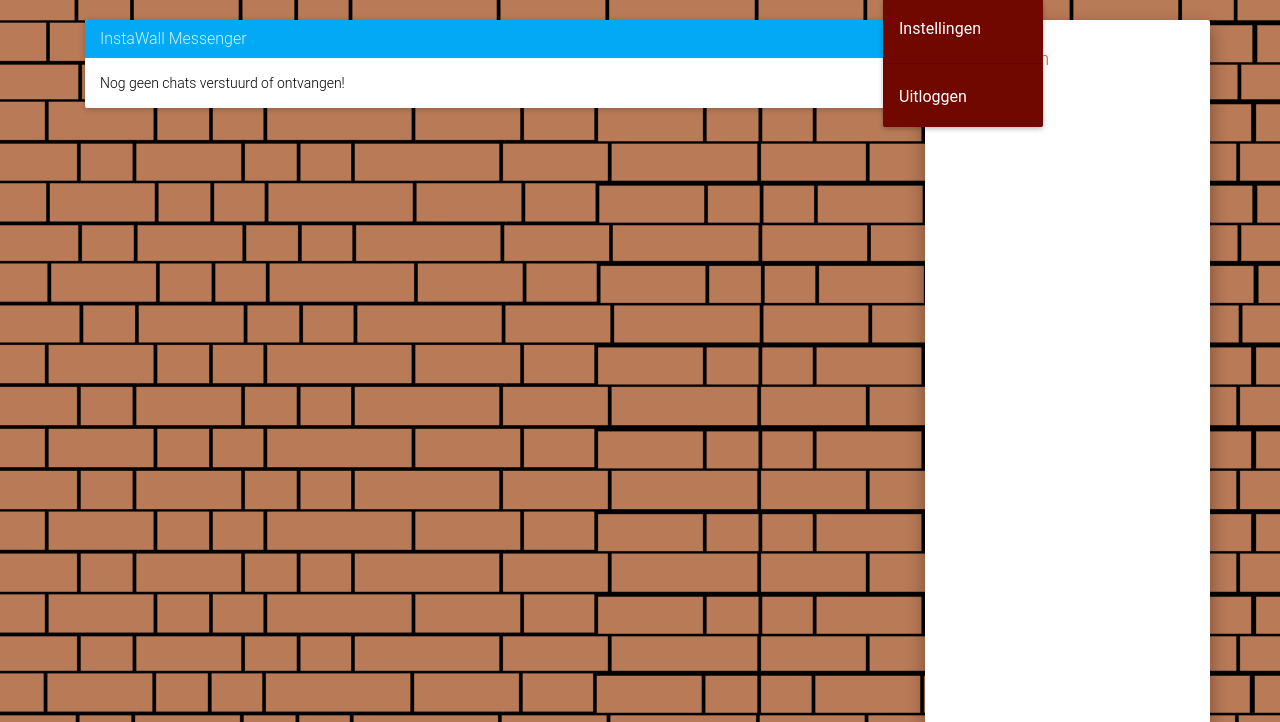
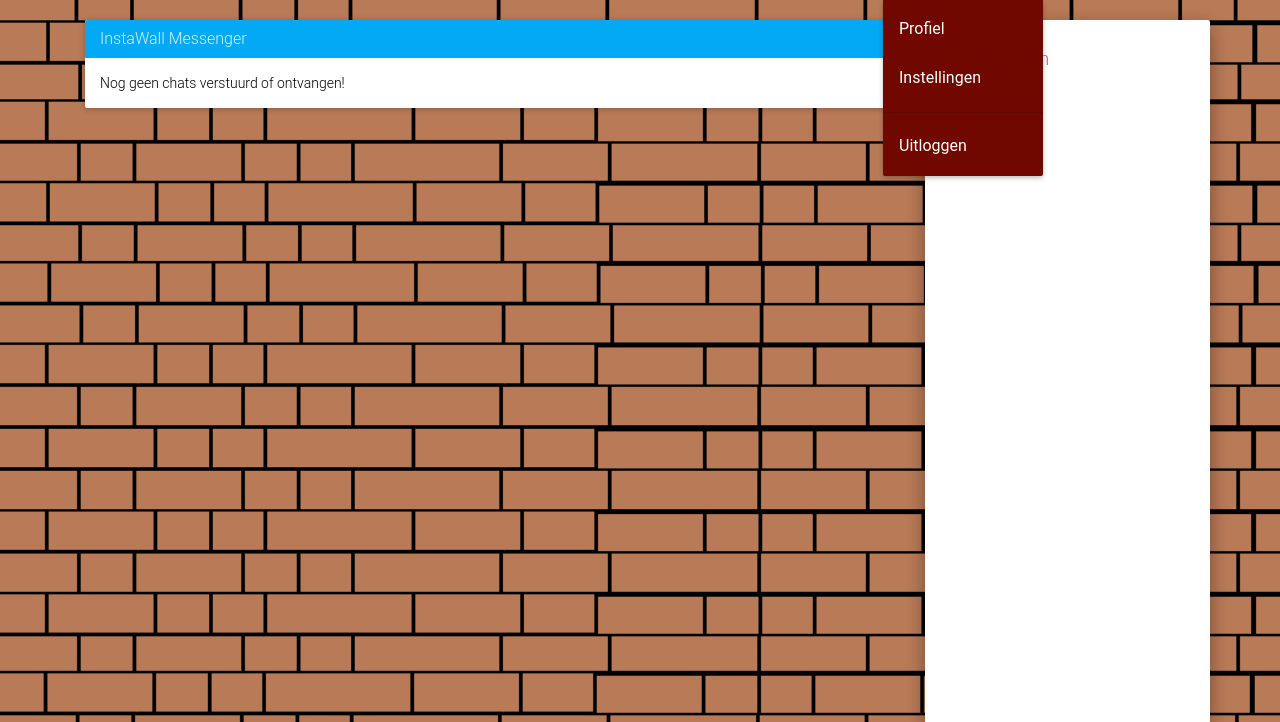
Before and after one commit to LimitedDani/Project-The-Wall, a PHP site: page /messenger.php?id=1 in a window 1280 px wide, after a click that opens the changed part. Shown: the part 60-782 px from the top of the page. Run offline with PHP 8.4, Linux system fonts and the light colour scheme; the visitor is signed in with stand-in values (Sample User, id 1); data that the repository does not hold is empty; some libraries are stand-ins or nearby versions.

Commit message:
Profiel bekijken
Hierdoor kan je als goed is je profiel bekijken

```diff
--- a/includes/nav.php
+++ b/includes/nav.php
@@ -36,6 +36,7 @@
                     <a href="#" data-target="#" class="dropdown-toggle" data-toggle="dropdown"><?php echo user::getName($mysqli) ?>
                         <b class="caret"></b></a>
                     <ul class="dropdown-menu">
+                        <li><a href="profile.php">Profiel</a></li>
                         <li><a href="settings.php">Instellingen</a></li>
                         <li class="divider"></li>
                         <li><a href="logout.php">Uitloggen</a></li>
```
